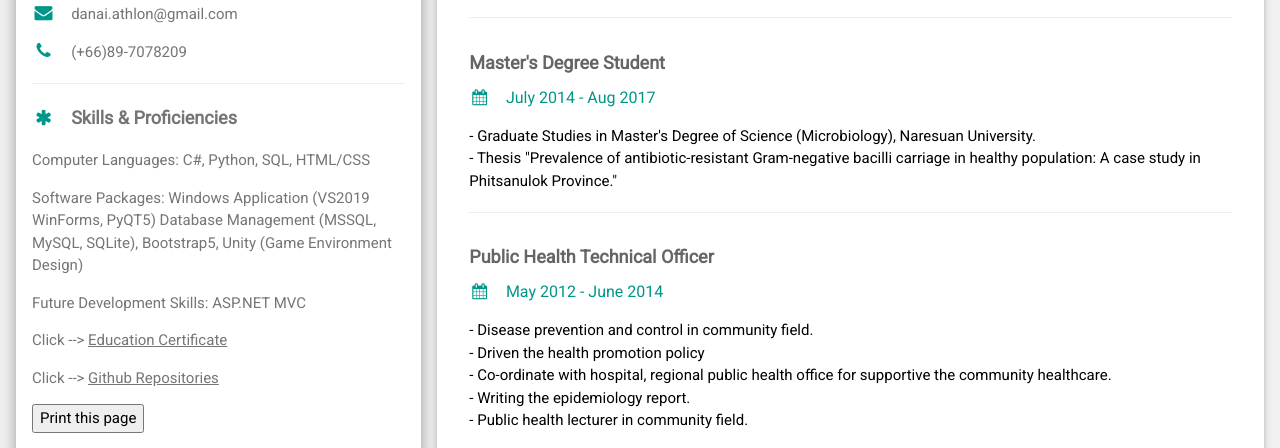
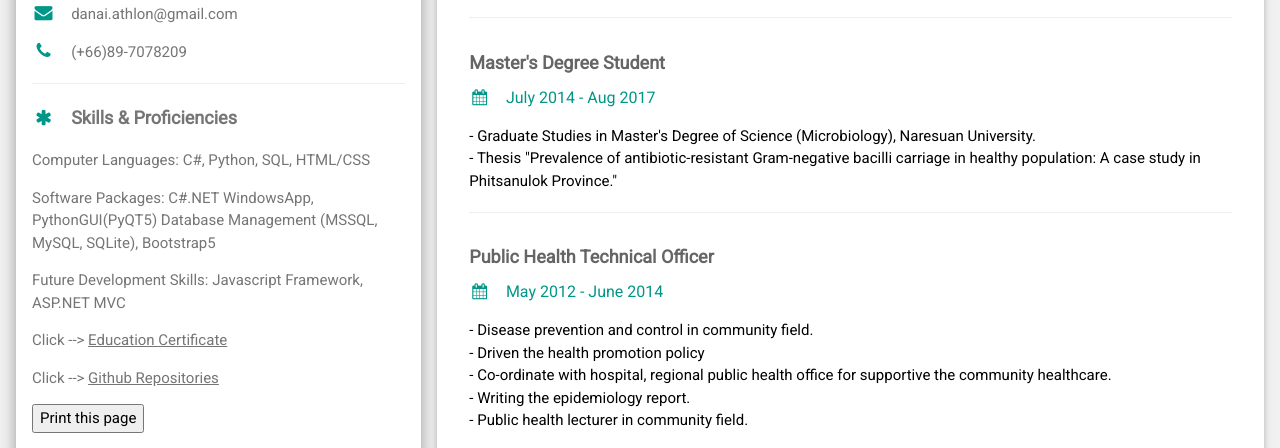
Before and after one commit to DanaiJantapalaboon/myPortResponsive, a plain HTML site: page W3CV.html in a window 1280 px wide. Shown: the part 337-785 px from the top of the page. Drawn offline with nearby package versions, Linux system fonts and the light colour scheme.

Commit message:
update()

```diff
--- a/W3CV.html
+++ b/W3CV.html
@@ -34,8 +34,8 @@ html,body,h1,h2,h3,h4,h5,h6 {font-family: "Roboto", sans-serif}
 
           <p class="w3-large"><b><i class="fa fa-asterisk fa-fw w3-margin-right w3-text-teal"></i>Skills & Proficiencies</b></p>
           <p>Computer Languages: C#, Python, SQL, HTML/CSS</p>
-          <p>Software Packages: Windows Application (VS2019 WinForms, PyQT5) Database Management (MSSQL, MySQL, SQLite), Bootstrap5, Unity (Game Environment Design)</p>
-          <p>Future Development Skills: ASP.NET MVC</p>
+          <p>Software Packages: C#.NET WindowsApp, PythonGUI(PyQT5) Database Management (MSSQL, MySQL, SQLite), Bootstrap5</p>
+          <p>Future Development Skills: Javascript Framework, ASP.NET MVC</p>
           <p>Click --> <a href="https://drive.google.com/file/d/1L88ymqRt3HVysLuIvoyQ8J3IYMbIjEqP/view?usp=sharing">Education Certificate</a></p>
           <p>Click --> <a href="https://github.com/DanaiJantapalaboon">Github Repositories</a></p>
           <button onclick="window.print()">Print this page</button>
```
